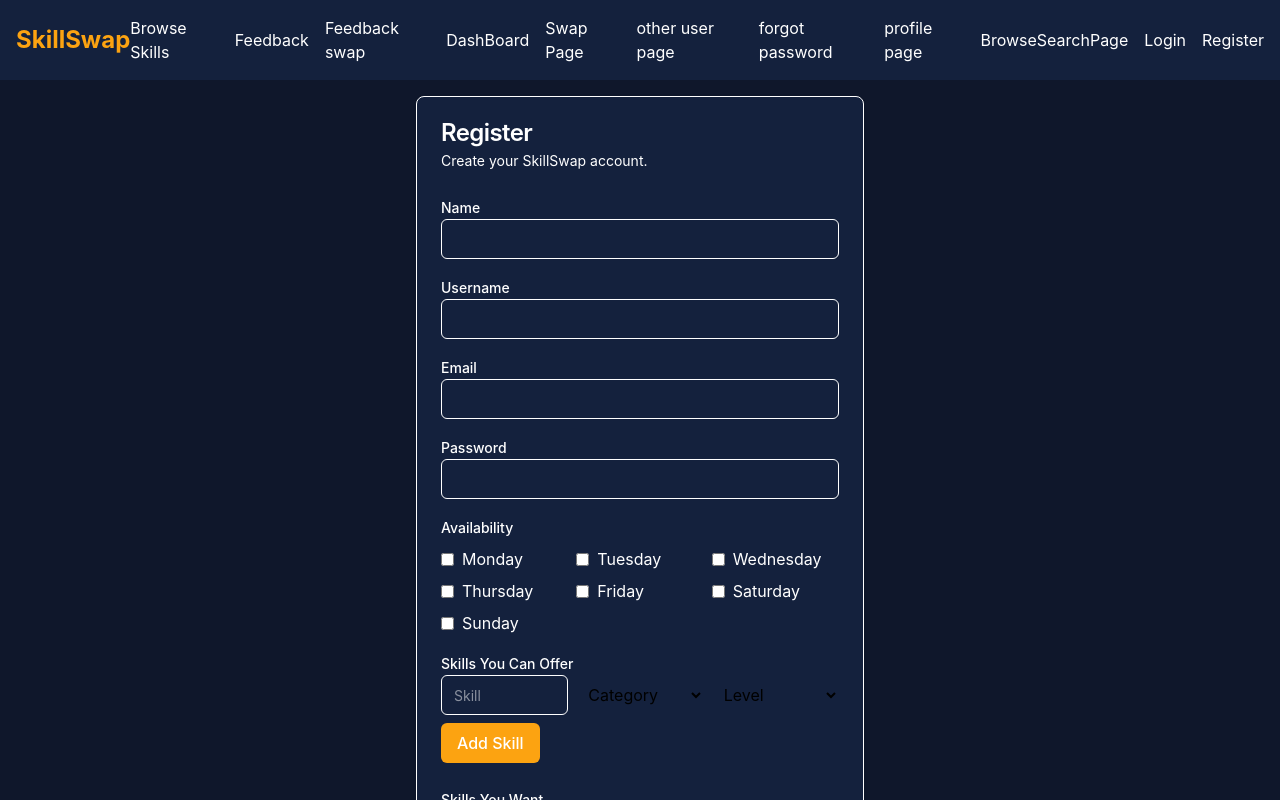
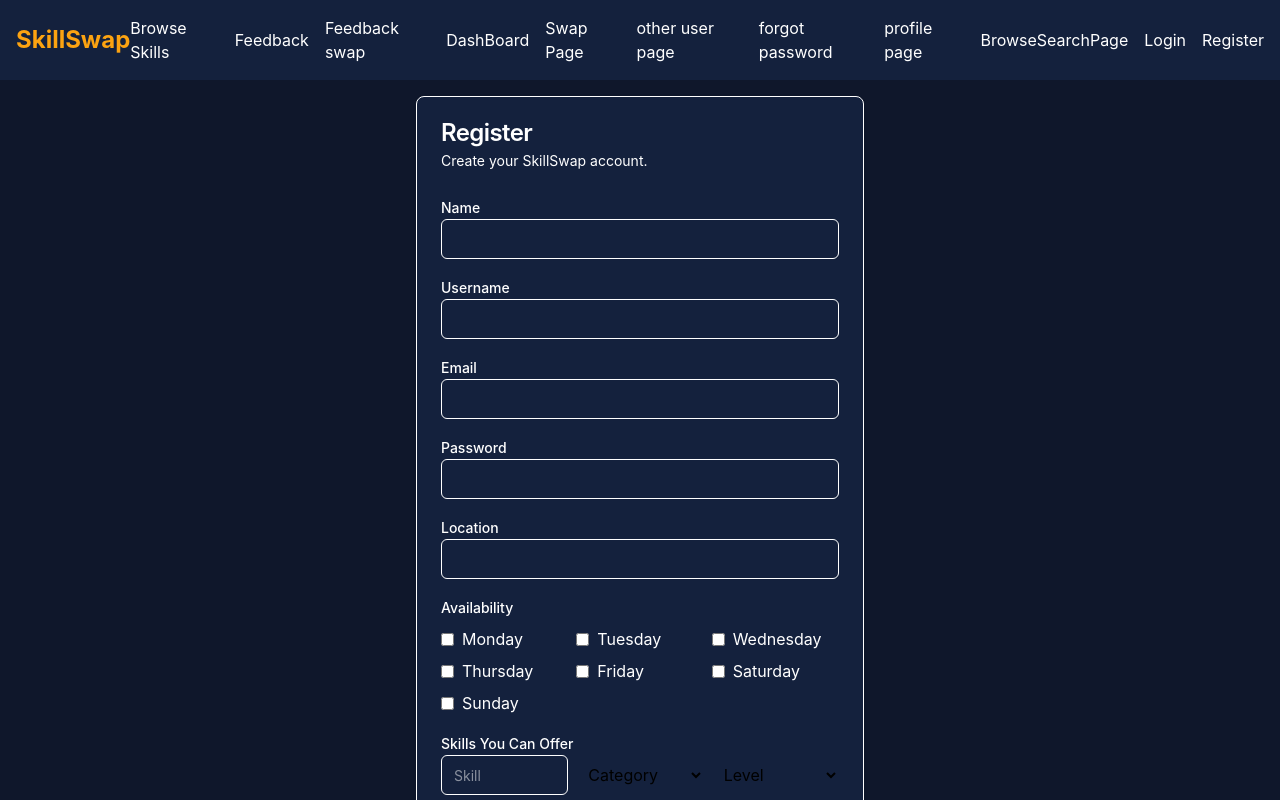
Before and after one commit to sam-wlh-ds/odoo-hackathon, a React (Vite) app in the folder client/odoo-frontend/: page /#/register in a window 1280 px wide. Shown: the top 800 px of the page. Built offline with nearby package versions, Linux system fonts and the light colour scheme.

Commit message:
Location input

```diff
--- a/client/odoo-frontend/src/pages/RegisterPage.jsx
+++ b/client/odoo-frontend/src/pages/RegisterPage.jsx
@@ -20,6 +20,7 @@ const daysOfWeek = ["Monday", "Tuesday", "Wednesday", "Thursday", "Friday", "Sat
 const RegisterPage = () => {
   const [name, setName] = useState('');
   const [username, setUsername] = useState('');
+  const [location, setLocation] = useState('');
   const [email, setEmail] = useState('');
   const [password, setPassword] = useState('');
   const [error, setError] = useState('');
@@ -32,11 +33,9 @@ const RegisterPage = () => {
   const [skillsWanted, setSkillsWanted] = useState([]);
 
   const toggleDay = (day) => {
-    if (availability.includes(day)) {
-      setAvailability(availability.filter(d => d !== day));
-    } else {
-      setAvailability([...availability, day]);
-    }
+    setAvailability((prev) =>
+      prev.includes(day) ? prev.filter(d => d !== day) : [...prev, day]
+    );
   };
 
   const addOfferedSkill = () => {
@@ -78,7 +77,7 @@ const RegisterPage = () => {
         username,
         email,
         password,
-        location: '',
+        location,
         profilePhotoURL: '',
         isPublic: true,
         availability,
@@ -87,7 +86,7 @@ const RegisterPage = () => {
       });
 
       if (result.data.success) {
-        navigate('/login');
+        navigate('/dashboard');
       } else {
         setError(result.data.message || 'Registration failed');
       }
@@ -120,6 +119,10 @@ const RegisterPage = () => {
             <div>
               <Label>Password</Label>
               <Input type="password" value={password} onChange={(e) => setPassword(e.target.value)} required />
+            </div>
+            <div>
+              <Label>Location</Label>
+              <Input value={location} onChange={(e) => setLocation(e.target.value)} />
             </div>
 
             {/* Availability Days */}
```
